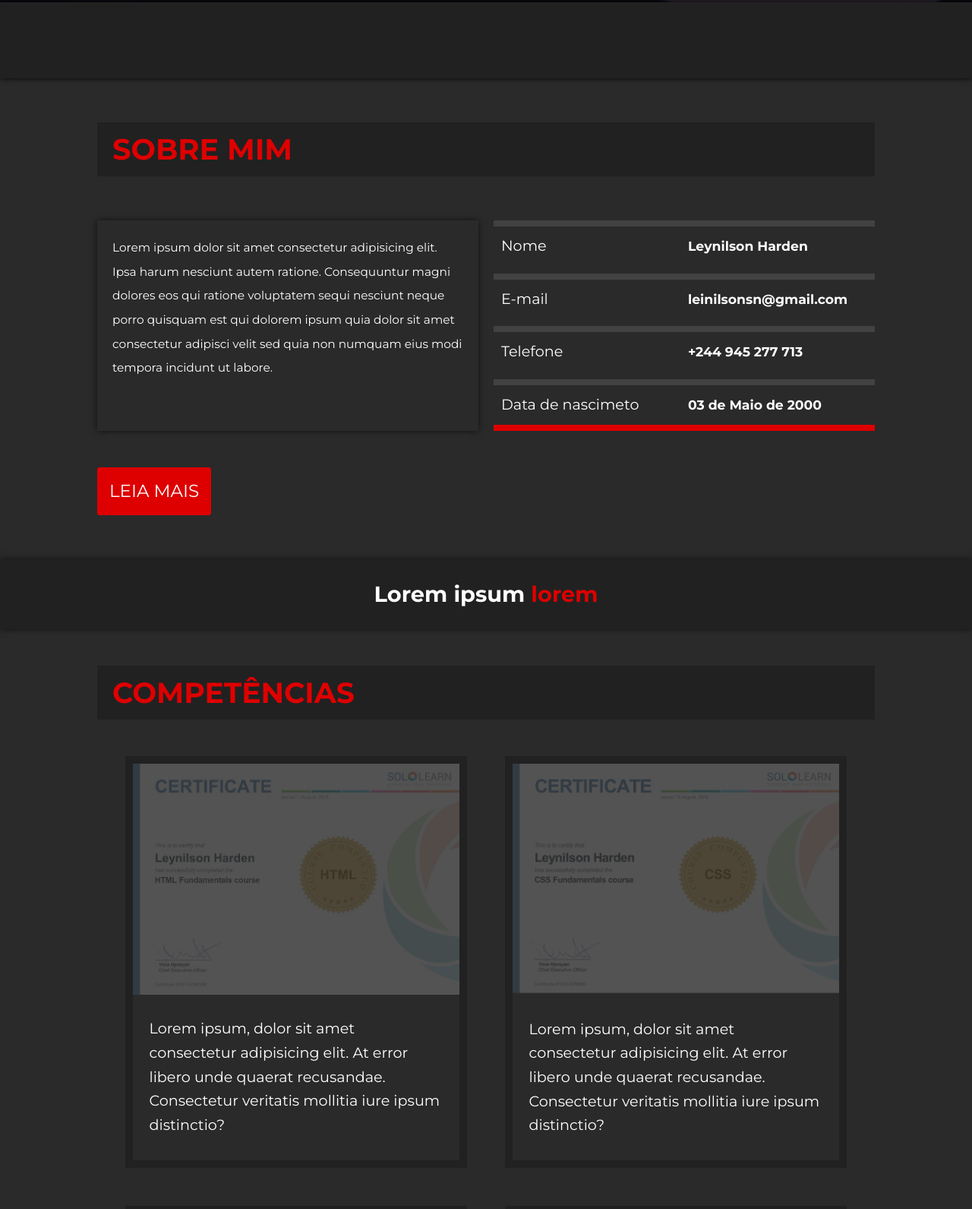
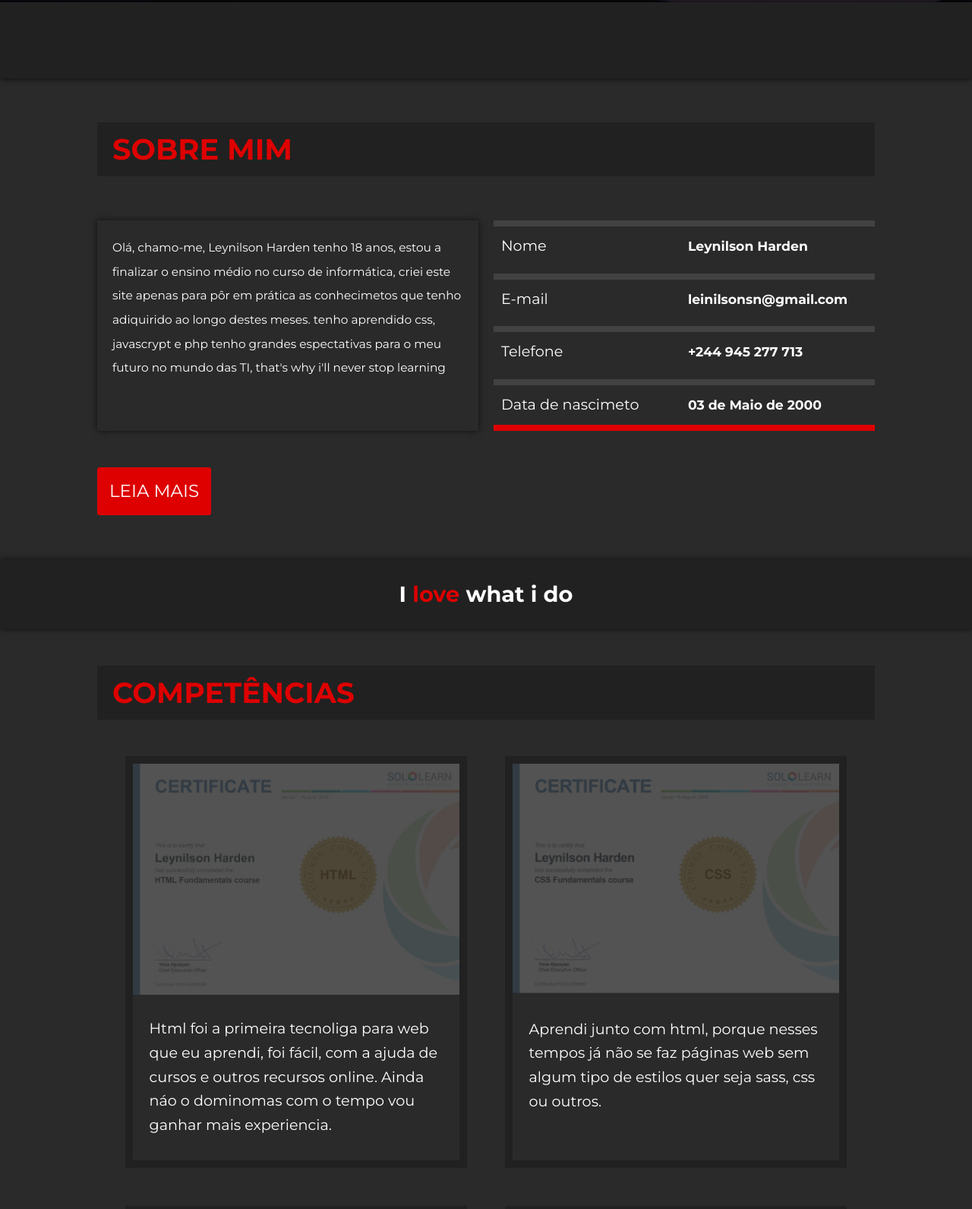
Before and after one commit to LeynilsonThe1st/WebSite, a plain HTML site: page index.html in a window 1280 px wide. Shown: the part 797-2388 px from the top of the page at 76% size. Drawn offline with Linux system fonts and the light colour scheme; files that its build step writes are made by us from their sources.

Commit message:
pagina inicial completa

```diff
--- a/index.html
+++ b/index.html
@@ -62,9 +62,11 @@
         </div>
         <section id="intro">
             <div class="sobre">
-                <p>Lorem ipsum dolor sit amet consectetur adipisicing elit. Ipsa harum nesciunt autem ratione. Consequuntur
-                    magni dolores eos qui ratione voluptatem sequi nesciunt neque porro quisquam est qui dolorem ipsum quia
-                    dolor sit amet consectetur adipisci velit sed quia non numquam eius modi tempora incidunt ut labore.</p>
+                <p>Olá, chamo-me, Leynilson Harden tenho 18 anos, estou a finalizar o ensino médio no curso de informática,
+                    criei este site apenas para pôr em prática as conhecimetos que tenho adiquirido ao longo destes meses.
+                    tenho aprendido css, javascrypt e php tenho grandes espectativas para o meu futuro no mundo das TI, that's
+                    why i'll never stop learning
+                </p>
             </div>
 
             <div class="dados">
@@ -114,8 +116,9 @@
     </div>
     <div class="separador">
         <div class="alinhador">
-            <p>Lorem ipsum
-                <span class="b-red-text">lorem</span>
+            <p>I
+                <span class="b-red-text">love</span>
+                what i do
             </p>
         </div>
     </div>
@@ -136,8 +139,8 @@
                         </a>
                     </header>
                     <div class="alinhador">
-                        <p>Lorem ipsum, dolor sit amet consectetur adipisicing elit. At error libero unde quaerat recusandae.
-                            Consectetur veritatis mollitia iure ipsum distinctio?
+                        <p>Html foi a primeira tecnoliga para web que eu aprendi, foi fácil, com a ajuda de cursos e outros
+                            recursos online. Ainda náo o dominomas com o tempo vou ganhar mais experiencia.
                         </p>
                     </div>
                 </div>
@@ -149,8 +152,8 @@
                         </a>
                     </header>
                     <div class="alinhador">
-                        <p>Lorem ipsum, dolor sit amet consectetur adipisicing elit. At error libero unde quaerat recusandae.
-                            Consectetur veritatis mollitia iure ipsum distinctio?</p>
+                        <p>Aprendi junto com html, porque nesses tempos já não se faz páginas web sem algum tipo de estilos
+                            quer seja sass, css ou outros. </p>
                     </div>
                 </div>
                 <div class="hvr-glow bloco">
@@ -160,8 +163,8 @@
                         </a>
                     </header>
                     <div class="alinhador">
-                        <p>Lorem ipsum, dolor sit amet consectetur adipisicing elit. At error libero unde quaerat recusandae.
-                            Consectetur veritatis mollitia iure ipsum distinctio?</p>
+                        <p>Esta é uma lingagem que tem muita demanda hoje e dia, é essencial para para qualquer página web moderna.
+                            Tenho aprendido muito sobre esta linguagem mas ainda há um caminho longo pela frente.</p>
                     </div>
                 </div>
                 <div class="hvr-glow bloco">
@@ -171,8 +174,8 @@
                         </a>
                     </header>
                     <div class="alinhador">
-                        <p>Lorem ipsum, dolor sit amet consectetur adipisicing elit. At error libero unde quaerat recusandae.
-                            Consectetur veritatis mollitia iure ipsum distinctio?</p>
+                        <p>O php é a lingagem que mais tenho usado ultimamente, estou a aprender muito recentemente as funcionalidades
+                            da linguagem, e pretendo usa-la para os meus futuros projectos</p>
                     </div>
                 </div>
             </section>
```
